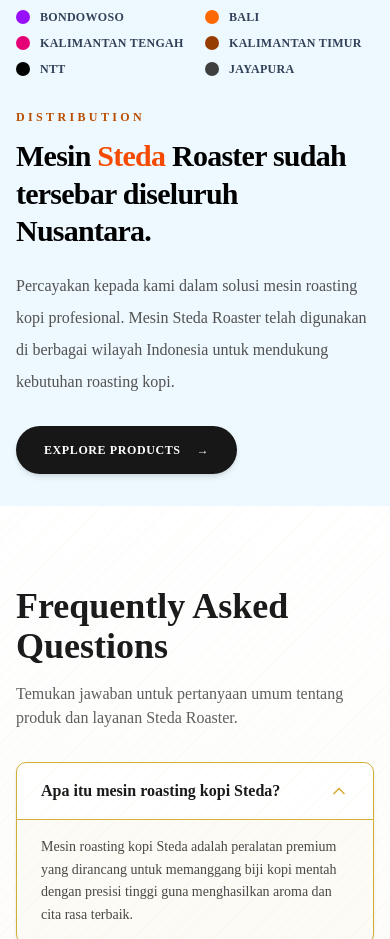
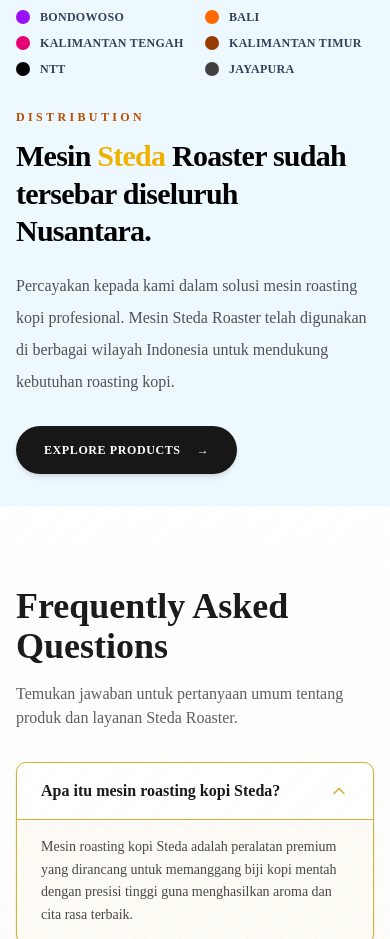
Before and after one commit to Goeter/steda_roaster, a Next.js app: page / in a window 390 px wide. Shown: the part 5220-6159 px from the top of the page. Built offline with nearby package versions, Linux system fonts and the light colour scheme.

Commit message:
Update distribution.tsx

```diff
--- a/components/sections/distribution.tsx
+++ b/components/sections/distribution.tsx
@@ -21,7 +21,7 @@
   return (
     <section id="distribution" className="bg-[#eef8ff] py-8 sm:py-10 lg:py-12">
       <div className="mx-auto max-w-[1440px] px-4 sm:px-6 lg:px-8">
-        <div className="grid items-center gap-8 lg:grid-cols-[1.35fr_0.65fr] lg:gap-12">
+        <div className="grid items-center gap-8 lg:grid-cols-[1.2fr_0.8fr] lg:gap-10">
           {/* LEFT: MAP + LEGEND */}
           <div className="w-full">
             {/* MAP IMAGE - NO BORDER */}
@@ -30,7 +30,7 @@
                 src="/gambar_peta.png"
                 alt="Distribution map Steda Roaster"
                 fill
-                sizes="(min-width: 1024px) 65vw, 100vw"
+                sizes="(min-width: 1024px) 58vw, 100vw"
                 className="object-contain object-center"
                 priority
               />
@@ -42,7 +42,7 @@
                 Keterangan
               </h3>
 
-              <div className="grid grid-cols-2 gap-x-5 gap-y-2.5 sm:grid-cols-3 lg:grid-cols-4 xl:grid-cols-4">
+              <div className="grid grid-cols-2 gap-x-5 gap-y-2.5 sm:grid-cols-3 lg:grid-cols-4">
                 {cities.map((city) => (
                   <div key={city.name} className="flex items-center gap-2.5">
                     <span
@@ -65,7 +65,7 @@
               </p>
 
               <h2 className="text-3xl font-black leading-tight tracking-tight text-black sm:text-4xl lg:text-5xl">
-                Mesin <span className="text-orange-600">Steda</span> Roaster
+                Mesin <span className="text-yellow-500">Steda</span> Roaster
                 sudah tersebar diseluruh Nusantara.
               </h2>
 
```
